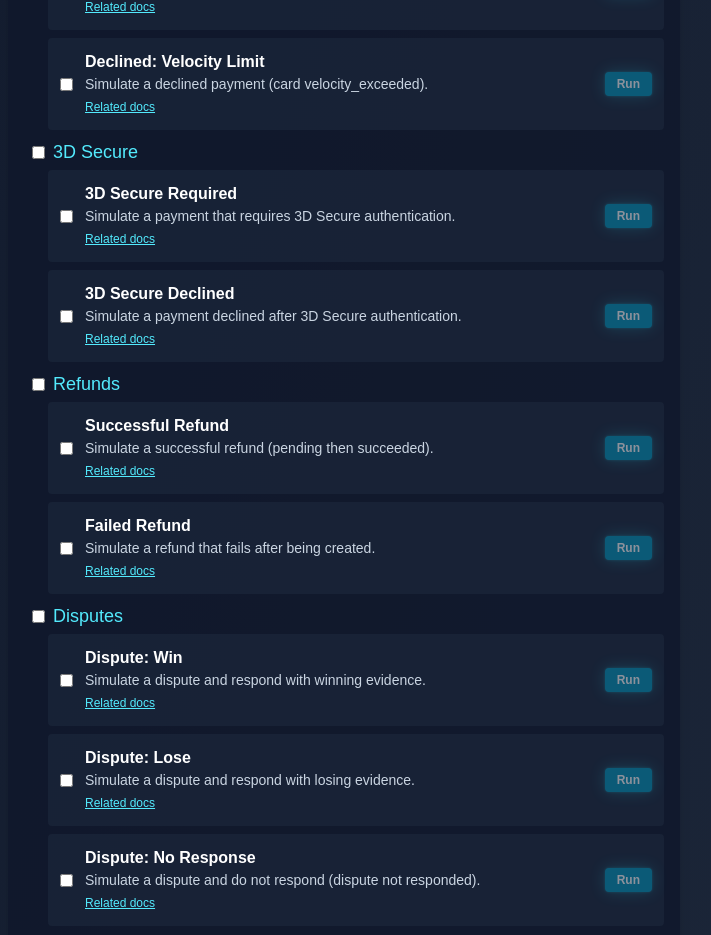
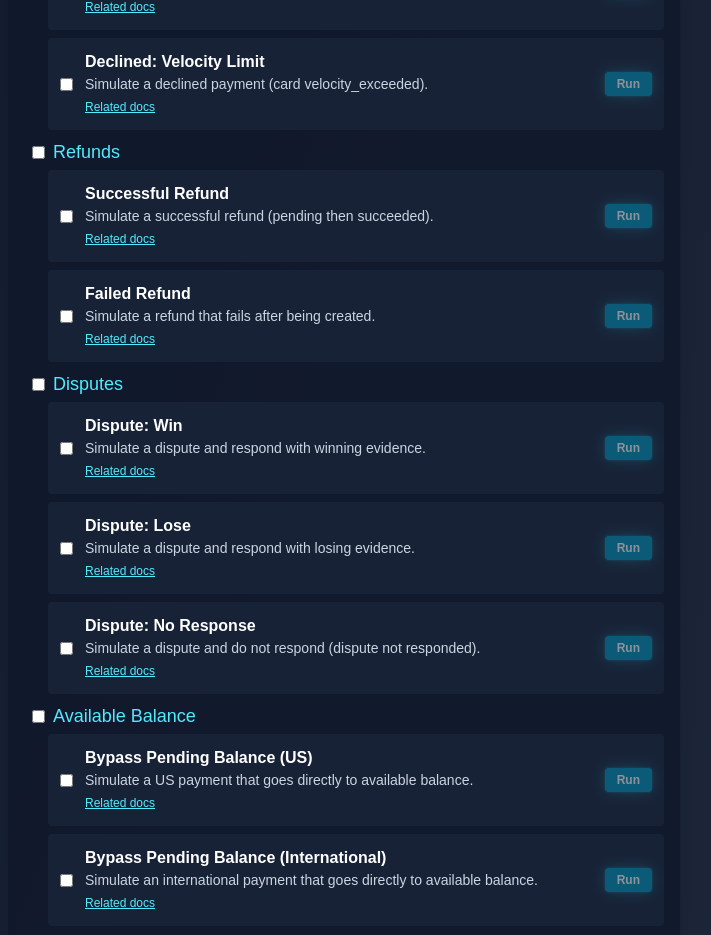
Before and after one commit to gverni-stripe/stripe-test-lab, a Next.js app: page / in a window 1280 px wide. Shown: the part 1795-2730 px from the top of the page, without its empty margins (296-1007 px from the left). Built offline with nearby package versions, Linux system fonts and the light colour scheme.

Commit message:
Remove 3DS testing

```diff
--- a/src/test-cases/core-payments.ts
+++ b/src/test-cases/core-payments.ts
@@ -123,32 +123,34 @@ export const corePayments: TestCaseGroup = {
       },
     })),
     // --- 3D Secure authentication scenarios ---
-    {
-      id: '3ds-required',
-      name: '3D Secure Required',
-      description: 'Simulate a payment that requires 3D Secure authentication.',
-      category: '3D Secure',
-      docsUrl: 'https://docs.stripe.com/testing#regulatory-cards',
-      handler: async (stripe: Stripe, params: { currency: string }) => {
-        const paymentIntent = await createTestPaymentIntent(stripe, params, 'pm_card_threeDSecure2Required');
-        return { message: `3DS Required PaymentIntent: ${paymentIntent.id}` };
-      },
-    },
-    {
-      id: '3ds-declined',
-      name: '3D Secure Declined',
-      description: 'Simulate a payment declined after 3D Secure authentication.',
-      category: '3D Secure',
-      docsUrl: 'https://docs.stripe.com/testing#regulatory-cards',
-      handler: async (stripe: Stripe, params: { currency: string }) => {
-        try {
-          await createTestPaymentIntent(stripe, params, 'pm_card_threeDSecureRequiredChargeDeclined');
-          return { message: 'Unexpected: Payment succeeded with 3DS declined card.' };
-        } catch (err) {
-          return { message: `Expected 3DS decline: ${(err as Error).message}` };
-        }
-      },
-    },
+    // 3D Secure test cannot really be simulated in the same way as other tests,
+    // as it requires a redirect to a 3D Secure page. Leaving this test for future implementation.
+    // {
+    //   id: '3ds-required',
+    //   name: '3D Secure Required',
+    //   description: 'Simulate a payment that requires 3D Secure authentication.',
+    //   category: '3D Secure',
+    //   docsUrl: 'https://docs.stripe.com/testing#regulatory-cards',
+    //   handler: async (stripe: Stripe, params: { currency: string }) => {
+    //     const paymentIntent = await createTestPaymentIntent(stripe, params, 'pm_card_threeDSecure2Required');
+    //     return { message: `3DS Required PaymentIntent: ${paymentIntent.id}` };
+    //   },
+    // },
+    // {
+    //   id: '3ds-declined',
+    //   name: '3D Secure Declined',
+    //   description: 'Simulate a payment declined after 3D Secure authentication.',
+    //   category: '3D Secure',
+    //   docsUrl: 'https://docs.stripe.com/testing#regulatory-cards',
+    //   handler: async (stripe: Stripe, params: { currency: string }) => {
+    //     try {
+    //       await createTestPaymentIntent(stripe, params, 'pm_card_threeDSecureRequiredChargeDeclined');
+    //       return { message: 'Unexpected: Payment succeeded with 3DS declined card.' };
+    //     } catch (err) {
+    //       return { message: `Expected 3DS decline: ${(err as Error).message}` };
+    //     }
+    //   },
+    // },
     // --- Refunds ---
     {
       id: 'refund-success',
```
